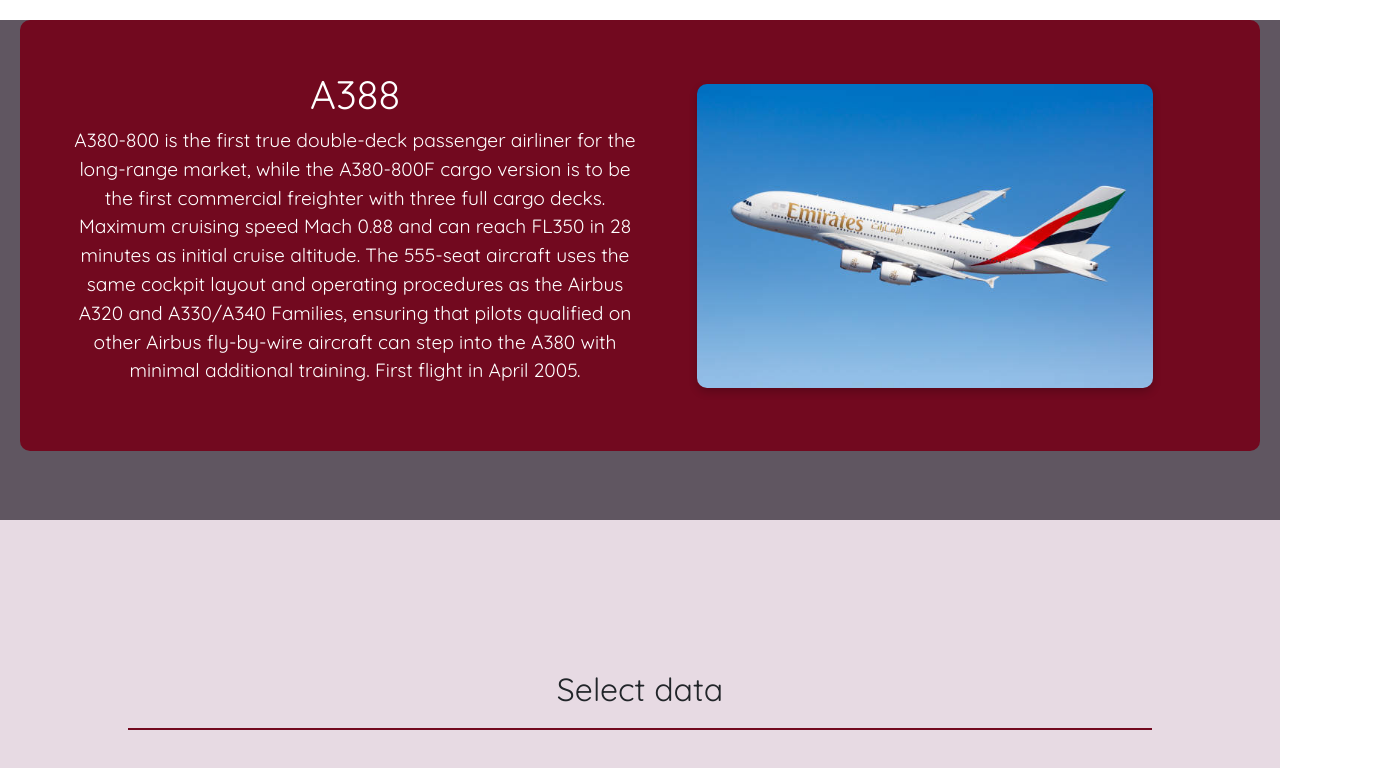
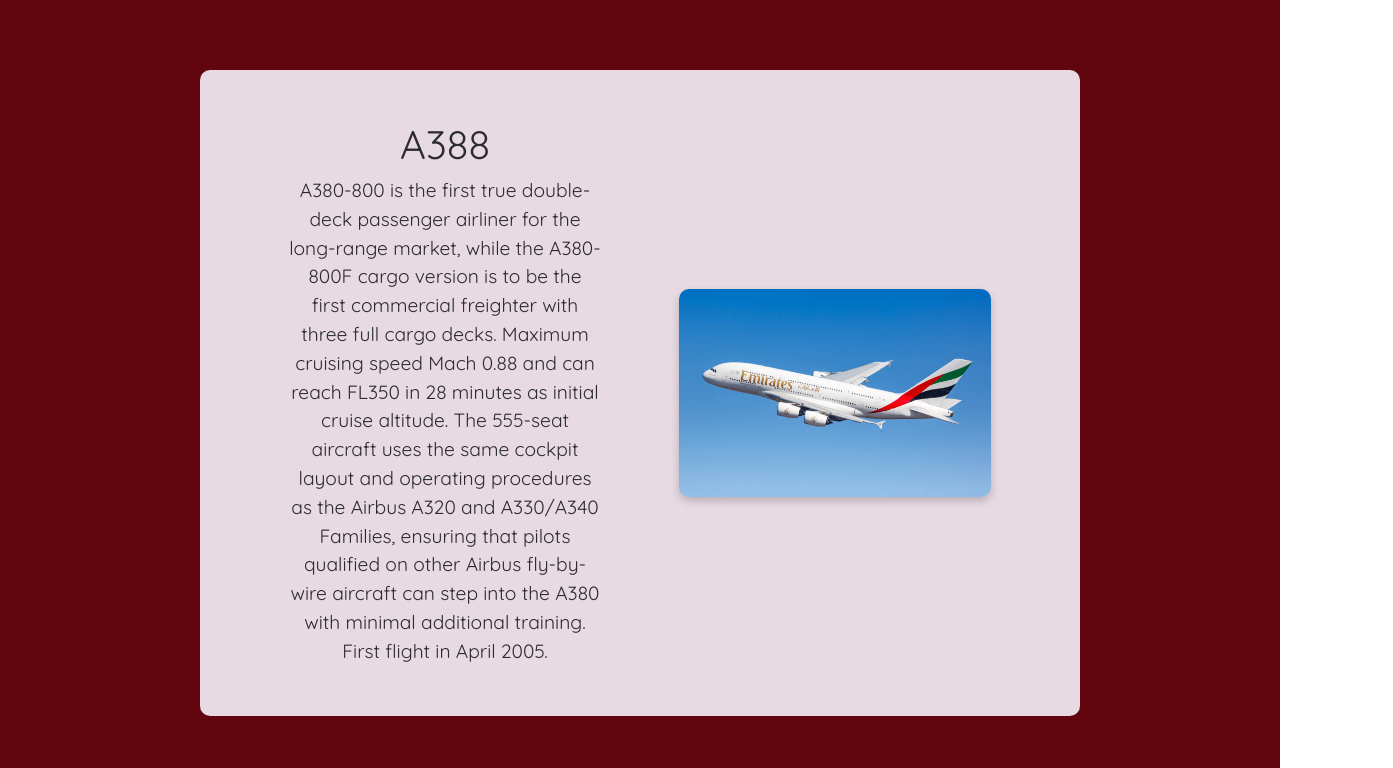
Before and after one commit to KBOlifant/DataVisualizationReact, a React (Create React App) app in the folder reactvisuals/: page / in a window 1280 px wide. Shown: the top 768 px of the page, 1393 px wide, since content can reach past the window. Built offline with nearby package versions, Linux system fonts and the light colour scheme.

Commit message:
some stuff

```diff
--- a/reactvisuals/src/App.css
+++ b/reactvisuals/src/App.css
@@ -39,8 +39,7 @@
 }
 
 .HeroSection{
-  background-color: #605661;
-  height: 500px;
+  background-color: #61060e;
 }
 
 .cardSection{
@@ -50,6 +49,7 @@
 
 .dataAnalysisSection{
   background-color: #605661;
+  padding-bottom: 200px;
 }
 
 .data-Section-Title{
@@ -66,14 +66,27 @@
   margin: auto;
 }
 
-.bigGraph{
+.smallGraphs{
+  width: 1500px;
+  margin: auto;
+
+}
+
+#bigGraph{
   width: 70%;
-  height: 700px;
   background-color: #282c34;
   margin: auto;
   border-radius: 32px;
   margin-top: 80px;
-  padding: 200px;
+  padding: 50px;
+}
+
+#smallGraph{
+  width: 200px;
+  background-color: #282c34;
+  border-radius: 32px;
+  margin-top: 80px;
+  padding: 50px;
 }
 
 .homeCards{
@@ -104,14 +117,18 @@ body{
 
 /*hero*/
 
+.hero{
+  padding: 70px 200px;
+  padding-bottom: 100px;
+}
+
 .hero-section {
   display: flex;
   align-items: center;
   justify-content: space-between;
   padding: 50px;
-  background-color: #72091f;
+  background-color: #E7DAE3;
   border-radius: 10px;
-  margin: 20px;
 }
 
 .hero-content {
@@ -120,12 +137,14 @@ body{
 
 .hero-content h1 {
   font-size: 2.5rem;
-  color: #fff;
+  color: #2c2c2c;
 }
 
 .hero-content p {
   font-size: 1.2rem;
-  color: #fff;
+  color: #2c2c2c;
+  width: 80%;
+  margin: auto;
 }
 
 .hero-image {
--- a/reactvisuals/src/App.js
+++ b/reactvisuals/src/App.js
@@ -7,6 +7,7 @@ import Cards from './components/Cards';
 import "@fontsource/quicksand";
 import HeroSection from './components/hero';
 import RadarSection from './components/radar';
+import Row from "react-bootstrap/esm/Row";
 
 function App() {
   return (
@@ -32,12 +33,13 @@ function App() {
           <h4 className='pt-4'>some more text</h4>
         </div>
 
-        <div className="bigGraph">
+        <div id="bigGraph">
           <div className="radar">
             <RadarSection />
           </div>
         </div>
-        <div className="smallGraph">
+        <div className="smallGraphs">
+
 
         </div>
       </section>
--- a/reactvisuals/src/components/radar.js
+++ b/reactvisuals/src/components/radar.js
@@ -16,7 +16,7 @@ const IAS = () => {
     labels: ['Take-off', 'Initial Climb (to 5000ft)', 'Initial Climb (to FL240)', 'Cruise', 'Descent (to FL100)', 'Approach'],
     datasets: [
       {
-        label: 'Ability Scores',
+        label: 'IAS (Indicated Air Speed) per flight level',
         data: A388IAS, // Example ability scores
         borderColor: 'rgba(8, 202, 206, 1)', // Border color
         borderWidth: 3, // Border width
@@ -77,14 +77,9 @@ const IAS = () => {
   };
 
   return (
-    <Card>
-      <Card.Body className="IASBody">
-        <Card.Title className="IAS-title">IAS (Indicated Air Speed) per flight level</Card.Title>
-        <div className="IAS-container">
-          <Radar data={data} options={options} />
-        </div>
-      </Card.Body>
-    </Card>
+    <div className="IAS-container">
+      <Radar data={data} options={options} />
+    </div>
   );
 };
 
```
